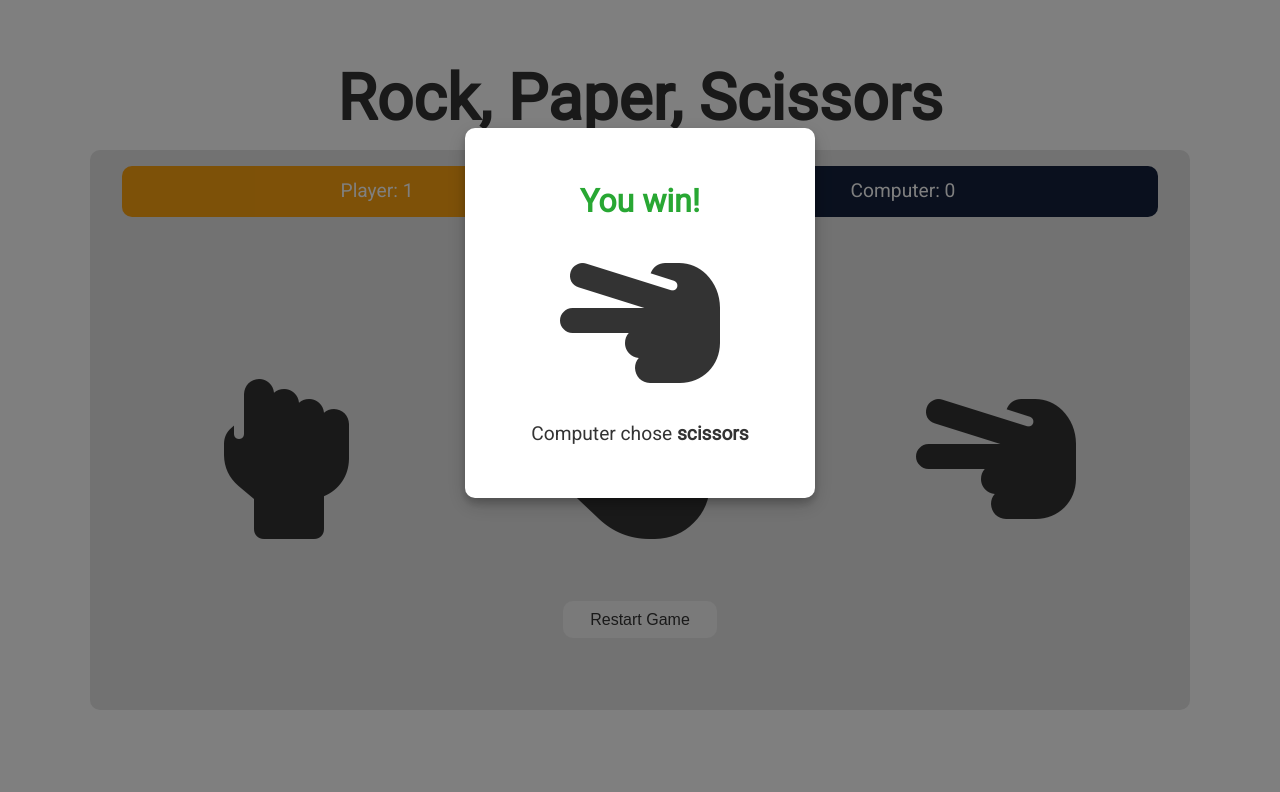
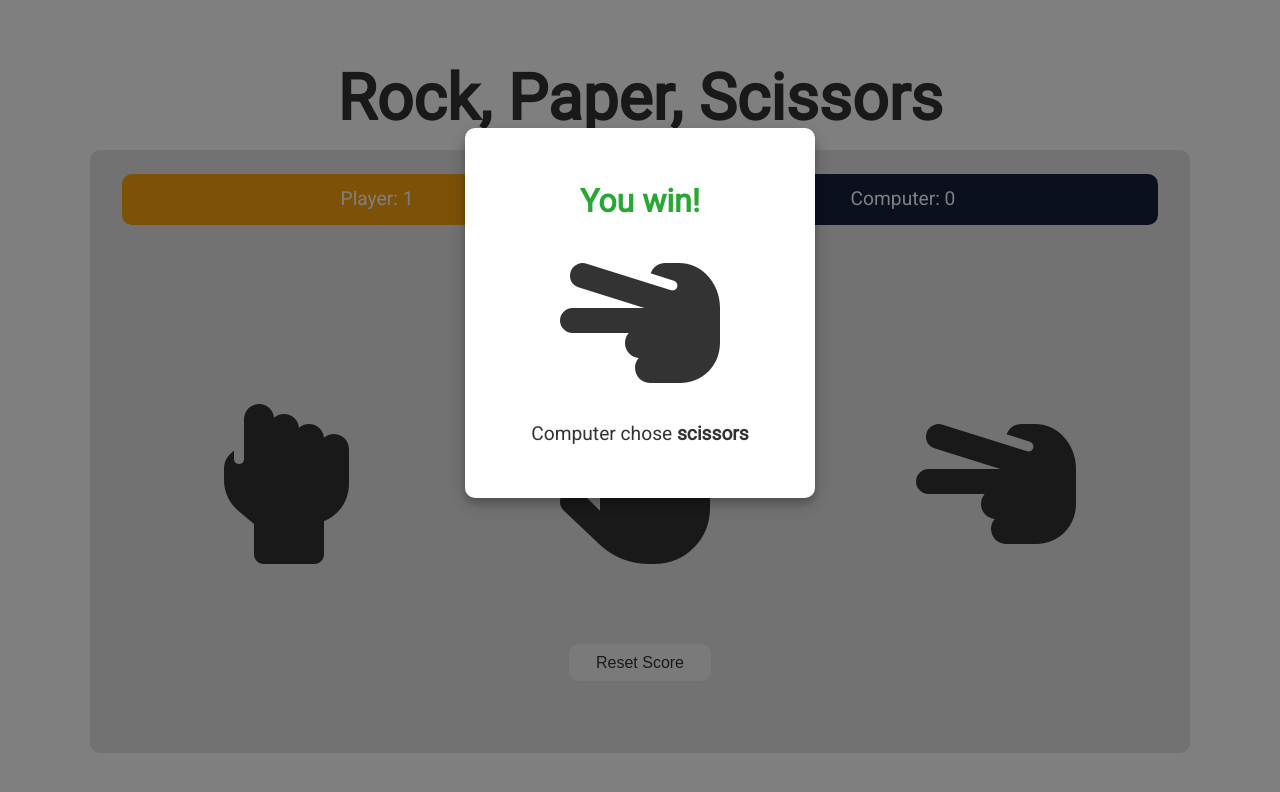
Before and after one commit to Liam-Tomas/Rock-Paper-Scissors, a plain HTML site: page index.html in a window 1280 px wide. Both pictures are taken after a click on the icon 284 px from the left and 458 px from the top of the page. Drawn offline with Linux system fonts and the light colour scheme.

Commit message:
a few small style changes

```diff
--- a/app.js
+++ b/app.js
@@ -4,6 +4,7 @@ const score = document.querySelector('#score')
 const result = document.querySelector('#result')
 const restart = document.querySelector('#restart')
 const modal = document.querySelector('.modal')
+const closerButton = document.querySelector('#closeButton')
 
 const scoreboard = {
     player: 0,
@@ -146,6 +147,10 @@ for (let choice of choices) {
     choice.addEventListener('click', play);
 }
 
+function closeGame () {
+    modal.style.display = 'none';
+}
 
 window.addEventListener('click', clearModal)
 restart.addEventListener('click', restartGame);
+closerButton.addEventListener('click', closeGame)
--- a/index.html
+++ b/index.html
@@ -28,15 +28,17 @@
                 <i id="scissors" class="choice fas fa-hand-scissors fa-10x"></i>
             </div>
         </div>
-        <button id="restart" class="restart-btn">Restart Game</button>
+        <button id="restart" class="restart-btn">Reset Score</button>
     </div>
 
     <!-- Modal -->
     <div class="modal">
         <div id="result" class="modal-content">
+            <button id="closeButton">Close</button>
             <!-- <h1 class = "text-win">You Win!</h1>
             <i class="fas fa-hand-rock fa-10x"></i>
             <p>Computer Chose Rock</p> -->
+
         </div>
     </div>
 
--- a/style.css
+++ b/style.css
@@ -24,10 +24,10 @@ body {
 
 .container {
     max-width: 1100px;
-    min-height: 70vh;
+    min-height: 30rem;
     margin: auto;
     overflow: hidden;
-    padding: 0 2rem;
+    padding: 0.5rem 2rem;
     text-align: center;
     background: #e5e5e5;;
     border-radius: 10px;
@@ -37,12 +37,13 @@ body {
     display: flex;
     flex-direction: column;
     justify-content: center;
-    min-height: 40vh;
+    /* min-height: 40vh; */
 }
 
 .containerMain h2 {
     font-size: 2rem;
     margin-bottom: 2rem;
+    margin-top: 2rem;
 }
 
 .main-title {
@@ -61,7 +62,8 @@ body {
     cursor:pointer;
     outline:none;
     border:none;
-    margin-top:3rem;
+    margin-top:5rem;
+    margin-bottom: 4rem;
     border-radius: 10px;
 }
 
```
